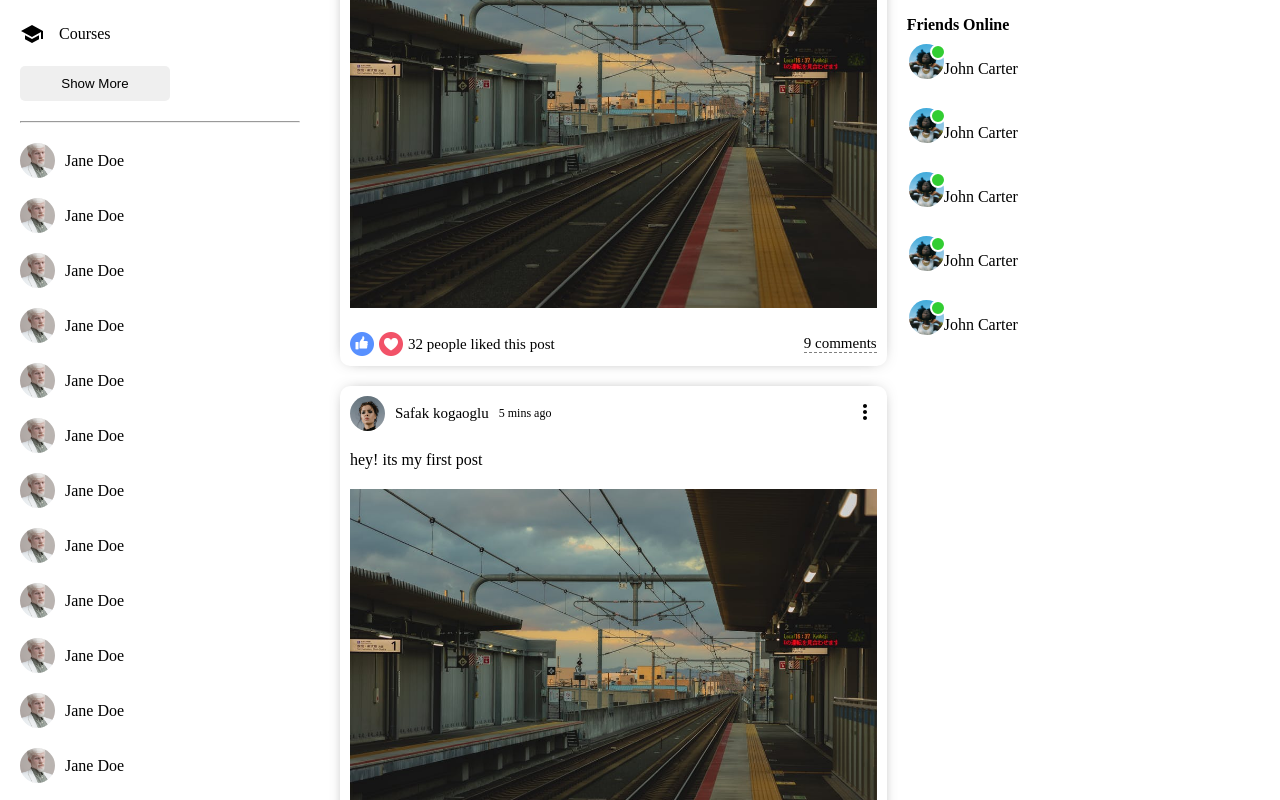
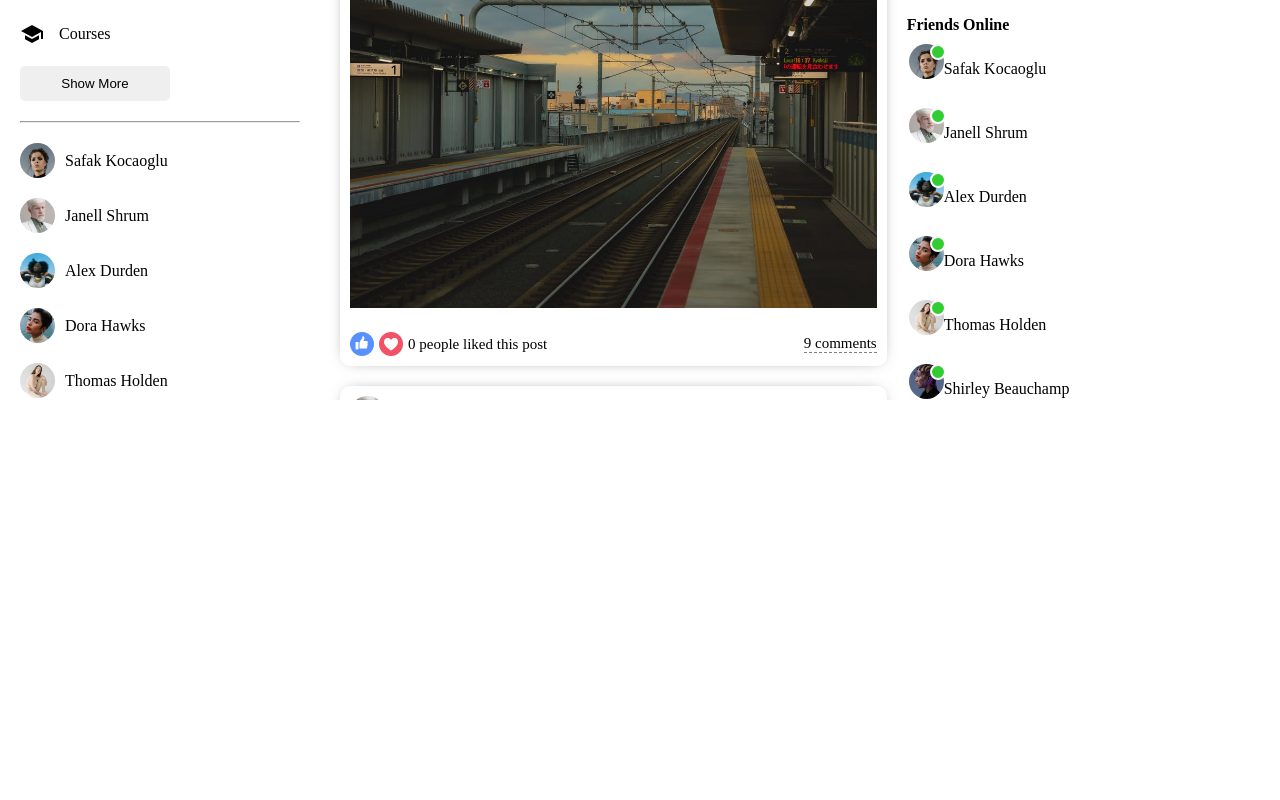
Before and after one commit to witehound/socialapp-client, a React (Create React App) app: page /home in a window 1280 px wide. Shown: the part 400-1200 px from the top of the page. After the commit the page ends 800 px from the top, so only its background shows below. Built offline with nearby package versions, Linux system fonts and the light colour scheme.

Commit message:
Like functionality

```diff
--- a/public/styles.css
+++ b/public/styles.css
@@ -2,8 +2,3 @@
     margin: 0;
     padding: 0;
 }
-
-body{
-    position: sticky;
-    top: 0;
-}
--- a/src/components/feed/Feed.jsx
+++ b/src/components/feed/Feed.jsx
@@ -2,16 +2,21 @@ import Post from '../post/Post'
 import Share from '../share/Share'
 import './Feed.css'
 
+import {Posts, Users} from '../../dummyData'
 function Feed() {
   return (
     <div className='feed-div'>
       <div className="feed-wrap">
         <Share/>
-        <Post/>
-        <Post/>
-        <Post/>
-        <Post/>
-        <Post/>
+        {
+          Posts.map((p)=>(
+            <Post
+              Users={Users}
+              key={p.id}
+              post={p}
+            />
+          ))
+        }
       </div>
     </div>
   )
--- a/src/components/post/Post.js
+++ b/src/components/post/Post.js
@@ -1,16 +1,32 @@
 import { MoreVert } from '@material-ui/icons'
-import React from 'react'
+import React, { useState } from 'react'
 import "./Post.css"
 
-function Post() {
+function Post({post, Users}) {
+  const user = Users.filter(u=>u.id === post.id)
+
+  const [total, setTotal] = useState(0)
+  const [like, setLike] = useState(0)
+
+
+  const hanleOnisLike = () => {
+    if(like >= 1){
+      setLike(0)
+      total <= 0 ? setTotal(0) : setTotal(total - 1)
+    }else{
+      setLike(1)
+      setTotal(total + 1)
+    }
+  }
+
   return (
     <div className='post-div'>
       <div className="post-wrap">
         <div className="post-top">
           <div className="post-top-left">
-              <img src="/assets/person/1.jpeg" alt="" className="post-icon" />
-              <span className="post-username">Safak kogaoglu</span>
-              <span className="post-date">5 mins ago</span>
+              <img src={user[0].profilePicture} alt="" className="post-icon" />
+              <span className="post-username">{user[0].username}</span>
+              <span className="post-date">{post.date}</span>
           </div>
           <div className="post-top-right">
               <MoreVert/>
@@ -18,18 +34,18 @@ function Post() {
         </div>
         <div className="post-centre">
           <div className="post-text">
-              hey! its my first post
+              {post?.desc}
           </div>
-          <img src="/assets/post/1.jpeg" alt="" className="post-center-media" />
+          <img src={post.photo} alt="" className="post-center-media" />
         </div>
         <div className="post-bottom">
           <div className="post-bottom-left">
-            <img src="/assets/like.png" alt="" className="post-bottom-left-like" />
-            <img src="/assets/heart.png" alt="" className="post-bottom-left-heart" />
-            <span className="post-bottom-left-counter">32 people liked this post</span>
+            <img src="/assets/like.png" alt="" className="post-bottom-left-like" onClick={hanleOnisLike} />
+            <img src="/assets/heart.png" alt="" className="post-bottom-left-heart" onClick={hanleOnisLike}/>
+            <span className="post-bottom-left-counter" >{total} people liked this post</span>
           </div>
           <div className="post-bottom-right">
-             <div className="post-bottom-comment-text">9 comments</div>
+             <div className="post-bottom-comment-text">{post.comment} comments</div>
           </div>
         </div>
       </div>
--- a/src/components/rightbar/Rightbar.js
+++ b/src/components/rightbar/Rightbar.js
@@ -1,6 +1,6 @@
 import './Rightbar.css'
 
-function Rightbar() {
+function Rightbar({users}) {
   return (
     <div className='rightbar-div'>
       <div className="right-bar-wrap">
@@ -11,41 +11,16 @@ function Rightbar() {
         <img src="/assets/ad.png" alt="" className="space-for-advertisement" />
         <h4 className="right-bar-title">Friends Online</h4>
         <ul className="friends-online-list">
-          <li className="friend-online">
+        {users.map((user)=>(
+          <li key={user.id} className="friend-online">
             <div className="friend-online-image-container">
-              <img src="/assets/person/3.jpeg" alt="" className="friend-online-image" />
+              <img src={user.profilePicture} alt="" className="friend-online-image" />
               <span className="friend-online-status"> </span>
             </div>
-            <span className="friends-online-usename">John Carter</span>
-          </li>
-          <li className="friend-online">
-            <div className="friend-online-image-container">
-              <img src="/assets/person/3.jpeg" alt="" className="friend-online-image" />
-              <span className="friend-online-status"> </span>
-            </div>
-            <span className="friends-online-usename">John Carter</span>
-          </li>
-          <li className="friend-online">
-            <div className="friend-online-image-container">
-              <img src="/assets/person/3.jpeg" alt="" className="friend-online-image" />
-              <span className="friend-online-status"> </span>
-            </div>
-            <span className="friends-online-usename">John Carter</span>
-          </li>
-          <li className="friend-online">
-            <div className="friend-online-image-container">
-              <img src="/assets/person/3.jpeg" alt="" className="friend-online-image" />
-              <span className="friend-online-status"> </span>
-            </div>
-            <span className="friends-online-usename">John Carter</span>
-          </li>
-          <li className="friend-online">
-            <div className="friend-online-image-container">
-              <img src="/assets/person/3.jpeg" alt="" className="friend-online-image" />
-              <span className="friend-online-status"> </span>
-            </div>
-            <span className="friends-online-usename">John Carter</span>
-          </li>
+            <span className="friends-online-usename">{user.username}</span>
+          </li>)
+          )
+        }
         </ul>
       </div>
     </div>
--- a/src/components/sidebar/Sidebar.css
+++ b/src/components/sidebar/Sidebar.css
@@ -1,6 +1,8 @@
 .sidebar-div{
     flex: 3;
-    height: 100%;
+    height: calc(100vh - 50px);
+    overflow-y: auto;
+    position: sticky;
 }
 
 .sidebar-wrap{
--- a/src/components/sidebar/Sidebar.js
+++ b/src/components/sidebar/Sidebar.js
@@ -2,7 +2,8 @@ import './Sidebar.css'
 import { RssFeed, Event, School, WorkOutline, HelpOutline, Bookmark, Group
 ,PlayCircleFilledOutlined, Chat } from '@material-ui/icons'
 
-function Sidebar() {
+function Sidebar({users}) {
+  console.log(users)
   return (
     <div className='sidebar-div'>
       <div className="sidebar-wrap">
@@ -49,70 +50,12 @@ function Sidebar() {
         </button>
         <hr className="side-bar-hr" />
         <ul className="side-bar-friendlist">
-          <li className="side-bar-friend">
-            <img src="/assets/person/2.jpeg" alt="" className="siderbar-friend-img" />
-            <span className='sidebar-friend-name'> Jane Doe </span>
+       {users.map((user)=>(
+          <li key={user.id} className="side-bar-friend">
+            <img src={user.profilePicture} alt="" className="siderbar-friend-img" />
+            <span className='sidebar-friend-name'> {user.username} </span>
           </li>
-          <li className="side-bar-friend">
-            <img src="/assets/person/2.jpeg" alt="" className="siderbar-friend-img" />
-            <span className='sidebar-friend-name'> Jane Doe </span>
-          </li>
-          <li className="side-bar-friend">
-            <img src="/assets/person/2.jpeg" alt="" className="siderbar-friend-img" />
-            <span className='sidebar-friend-name'> Jane Doe </span>
-          </li>
-          <li className="side-bar-friend">
-            <img src="/assets/person/2.jpeg" alt="" className="siderbar-friend-img" />
-            <span className='sidebar-friend-name'> Jane Doe </span>
-          </li>
-          <li className="side-bar-friend">
-            <img src="/assets/person/2.jpeg" alt="" className="siderbar-friend-img" />
-            <span className='sidebar-friend-name'> Jane Doe </span>
-          </li>
-          <li className="side-bar-friend">
-            <img src="/assets/person/2.jpeg" alt="" className="siderbar-friend-img" />
-            <span className='sidebar-friend-name'> Jane Doe </span>
-          </li>
-          <li className="side-bar-friend">
-            <img src="/assets/person/2.jpeg" alt="" className="siderbar-friend-img" />
-            <span className='sidebar-friend-name'> Jane Doe </span>
-          </li>
-          <li className="side-bar-friend">
-            <img src="/assets/person/2.jpeg" alt="" className="siderbar-friend-img" />
-            <span className='sidebar-friend-name'> Jane Doe </span>
-          </li>
-          <li className="side-bar-friend">
-            <img src="/assets/person/2.jpeg" alt="" className="siderbar-friend-img" />
-            <span className='sidebar-friend-name'> Jane Doe </span>
-          </li>
-          <li className="side-bar-friend">
-            <img src="/assets/person/2.jpeg" alt="" className="siderbar-friend-img" />
-            <span className='sidebar-friend-name'> Jane Doe </span>
-          </li>
-          <li className="side-bar-friend">
-            <img src="/assets/person/2.jpeg" alt="" className="siderbar-friend-img" />
-            <span className='sidebar-friend-name'> Jane Doe </span>
-          </li>
-          <li className="side-bar-friend">
-            <img src="/assets/person/2.jpeg" alt="" className="siderbar-friend-img" />
-            <span className='sidebar-friend-name'> Jane Doe </span>
-          </li>
-          <li className="side-bar-friend">
-            <img src="/assets/person/2.jpeg" alt="" className="siderbar-friend-img" />
-            <span className='sidebar-friend-name'> Jane Doe </span>
-          </li>
-          <li className="side-bar-friend">
-            <img src="/assets/person/2.jpeg" alt="" className="siderbar-friend-img" />
-            <span className='sidebar-friend-name'> Jane Doe </span>
-          </li>
-          <li className="side-bar-friend">
-            <img src="/assets/person/2.jpeg" alt="" className="siderbar-friend-img" />
-            <span className='sidebar-friend-name'> Jane Doe </span>
-          </li>
-          <li className="side-bar-friend">
-            <img src="/assets/person/2.jpeg" alt="" className="siderbar-friend-img" />
-            <span className='sidebar-friend-name'> Jane Doe </span>
-          </li>
+        ))}
         </ul>
       </div>
     </div>
--- a/src/components/topbar/Topbar.css
+++ b/src/components/topbar/Topbar.css
@@ -7,6 +7,7 @@
      justify-content: space-between;
      position: sticky;
      top: 0;
+     z-index: 99;
  }
 
  .top-bar-profile-picture{
--- a/src/pages/Home/Home.css
+++ b/src/pages/Home/Home.css
@@ -1,8 +1,13 @@
 .home-div{
     height: 100vh;
+    position: relative;
 }
+
 .home-container{
     display: flex;
     width: 100%;
-    height: 100%;
+    height: calc(100vh - 50px);
+    overflow-y: scroll;
+    position: sticky;
+    top: 50px;
 }
--- a/src/pages/Home/Home.js
+++ b/src/pages/Home/Home.js
@@ -3,15 +3,20 @@ import Topbar from '../../components/topbar/Topbar'
 import Sidebar from '../../components/sidebar/Sidebar'
 import Feed from '../../components/feed/Feed'
 import Rightbar from '../../components/rightbar/Rightbar'
+import {Posts, Users} from '../../dummyData'
 
 function Home() {
   return (
     <div className='home-div'>
       <Topbar />
       <div className="home-container">
-        <Sidebar/>
+        <Sidebar
+          users={Users}
+        />
         <Feed/>
-        <Rightbar/>
+        <Rightbar
+          users={Users}
+        />
       </div>
     </div>
   )
```
